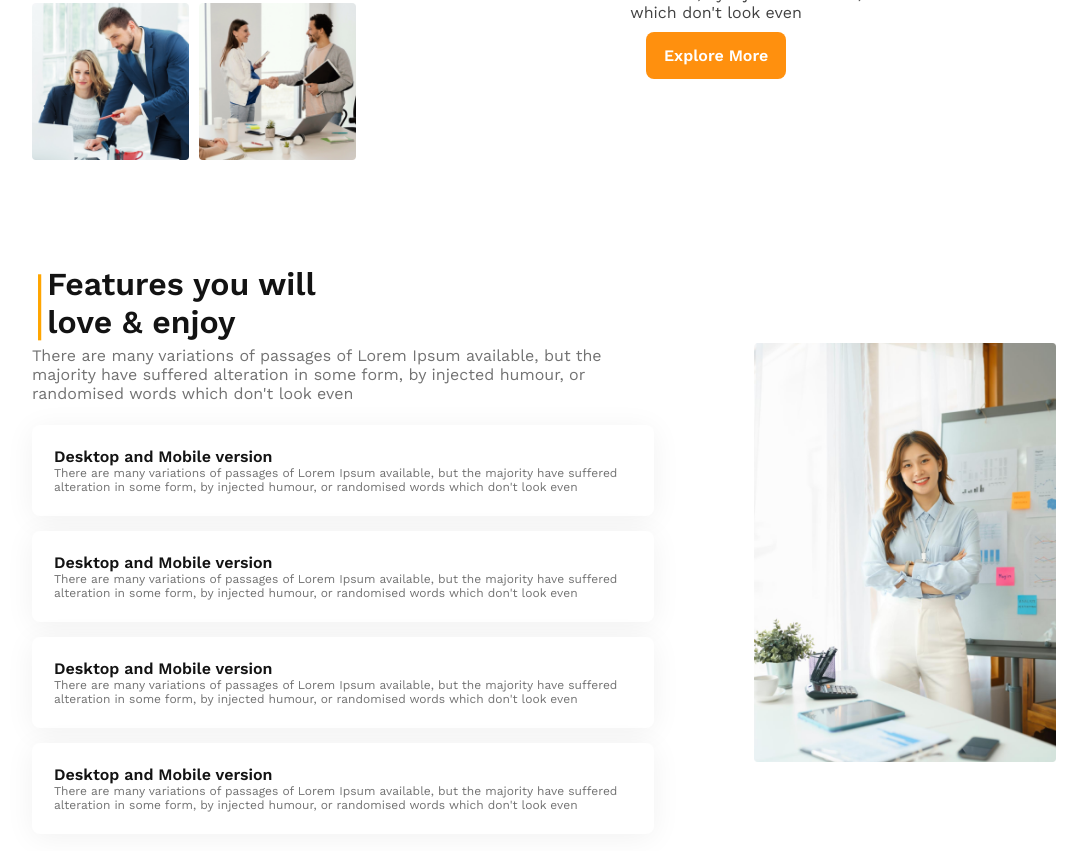
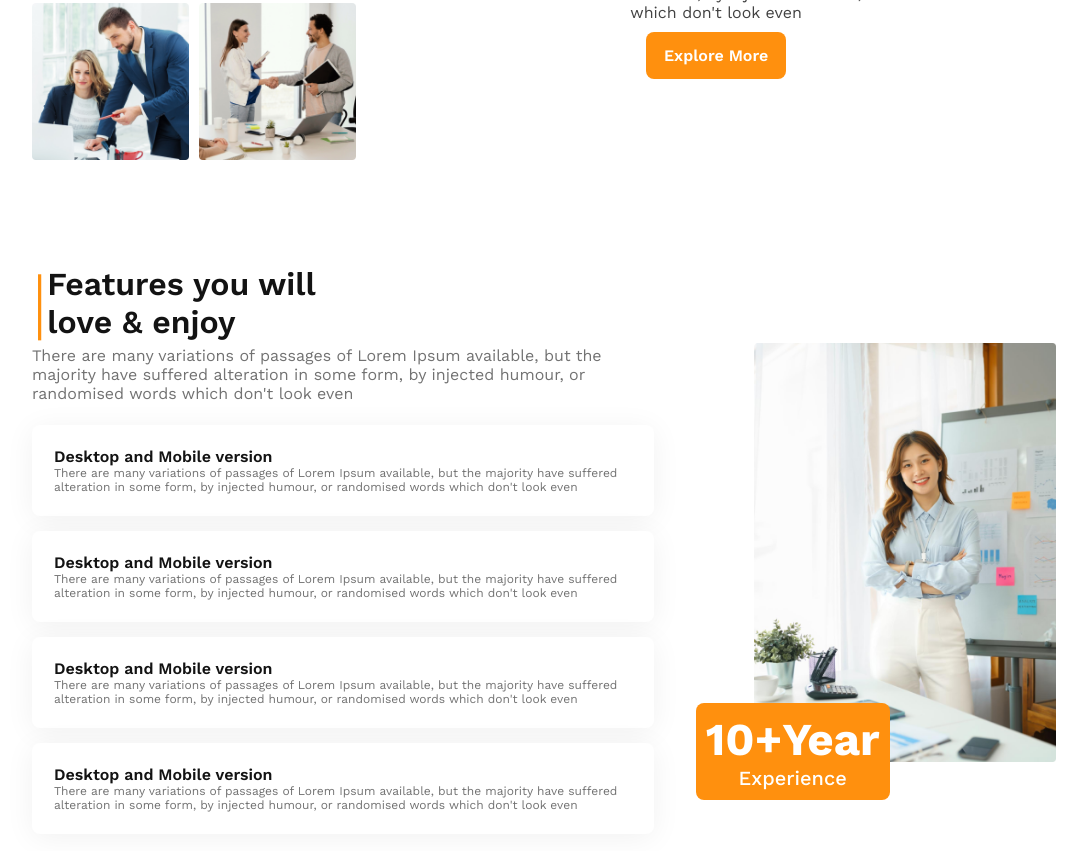
Before and after one commit to Taanveer22/g3-architects-again, a plain HTML site: page index.html in a window 1280 px wide. Shown: the part 1184-2035 px from the top of the page, without its empty margins (96-1183 px from the left). Drawn offline with nearby package versions, Linux system fonts and the light colour scheme.

Commit message:
alhamdulliah positon button section done with responsive

```diff
--- a/css/responsive.css
+++ b/css/responsive.css
@@ -44,4 +44,8 @@
         flex-direction: column;
     }
 
+    .position-btn{
+        display: none;
+    }
+
 }
--- a/css/style.css
+++ b/css/style.css
@@ -176,7 +176,7 @@
 }
 
 .v-line {
-    color: orange;
+    color: rgb(255, 144, 14);
     font-size: 4.6rem;
     font-weight: 300;
 }
@@ -199,8 +199,34 @@
     font-weight: 400;
 }
 
+.features-photo{
+    position: relative;
+}
+
 .features-photo img {
     width: 100%;
+}
+
+.position-btn{
+    background-color: rgb(255, 144, 14);
+    color: #fff;
+    padding: 10px;
+    border:none;
+    border-radius: 8px;
+    position: absolute;
+    top: 85%;
+    right: 55%;
+    display: block;
+}
+
+.p-btn-large-text{
+    font-size: 2.85rem;
+    font-weight: 700;
+}
+
+.p-btn-small-text{
+    font-size: 1.25rem;
+    font-weight: 500;
 }
 
 
--- a/index.html
+++ b/index.html
@@ -82,36 +82,47 @@
                     <span class="v-line">|</span>
                     <span class="common-title">Features you will <br> love & enjoy</span>
                 </h2>
-                <p class="common-description" style="margin-bottom:22px;">There are many variations of passages of Lorem Ipsum available, but the
+                <p class="common-description" style="margin-bottom:22px;">There are many variations of passages of Lorem
+                    Ipsum available, but the
                     majority have suffered alteration in some form, by injected humour, or randomised words which don't
                     look even</p>
                 <div class="box-shadow-1">
                     <h6 class="bs-title text-black">Desktop and Mobile version</h6>
-                        <p class="bs-description text-light-gray">There are many variations of passages of Lorem Ipsum available, but the
-                            majority have suffered alteration in some form, by injected humour, or randomised words which don't
+                    <p class="bs-description text-light-gray">There are many variations of passages of Lorem Ipsum
+                        available, but the
+                        majority have suffered alteration in some form, by injected humour, or randomised words which
+                        don't
                         look even</p>
                 </div>
                 <div class="box-shadow-1">
                     <h6 class="bs-title text-black">Desktop and Mobile version</h6>
-                        <p class="bs-description text-light-gray">There are many variations of passages of Lorem Ipsum available, but the
-                            majority have suffered alteration in some form, by injected humour, or randomised words which don't
+                    <p class="bs-description text-light-gray">There are many variations of passages of Lorem Ipsum
+                        available, but the
+                        majority have suffered alteration in some form, by injected humour, or randomised words which
+                        don't
                         look even</p>
                 </div>
                 <div class="box-shadow-1">
                     <h6 class="bs-title text-black">Desktop and Mobile version</h6>
-                        <p class="bs-description text-light-gray">There are many variations of passages of Lorem Ipsum available, but the
-                            majority have suffered alteration in some form, by injected humour, or randomised words which don't
+                    <p class="bs-description text-light-gray">There are many variations of passages of Lorem Ipsum
+                        available, but the
+                        majority have suffered alteration in some form, by injected humour, or randomised words which
+                        don't
                         look even</p>
                 </div>
                 <div class="box-shadow-1">
                     <h6 class="bs-title text-black">Desktop and Mobile version</h6>
-                        <p class="bs-description text-light-gray">There are many variations of passages of Lorem Ipsum available, but the
-                            majority have suffered alteration in some form, by injected humour, or randomised words which don't
+                    <p class="bs-description text-light-gray">There are many variations of passages of Lorem Ipsum
+                        available, but the
+                        majority have suffered alteration in some form, by injected humour, or randomised words which
+                        don't
                         look even</p>
                 </div>
             </div>
             <div class="features-photo">
                 <img src="./images/architect.png" alt="">
+                <button class="position-btn"><span class="p-btn-large-text">10+Year</span> <br>
+                    <span class="p-btn-small-text">Experience</span> </button>
             </div>
         </section>
 
```
Lines whose indentation alone changed are shown as unchanged.
